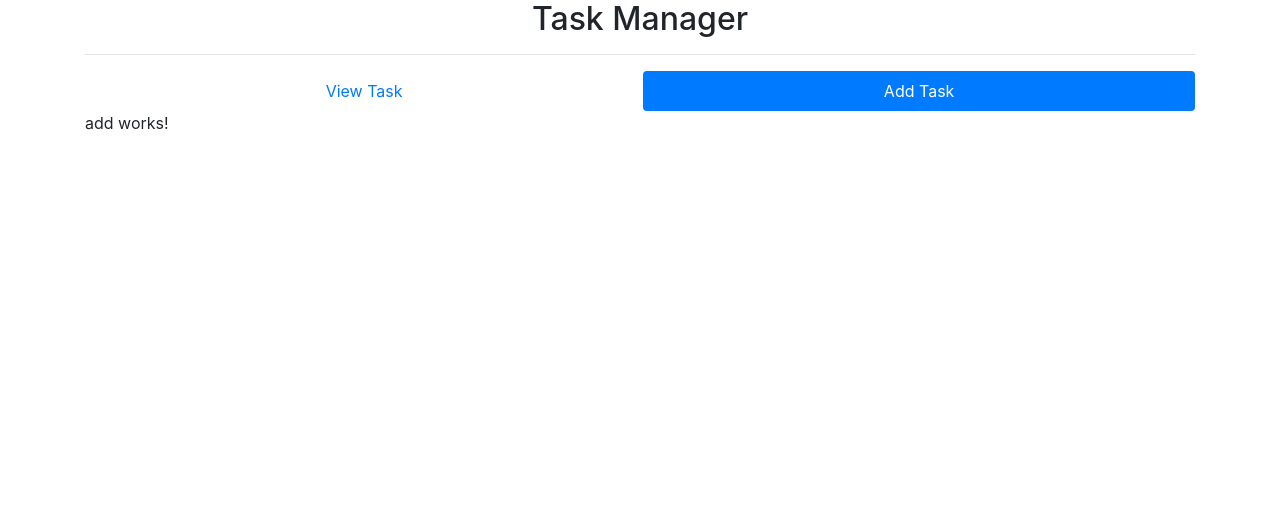
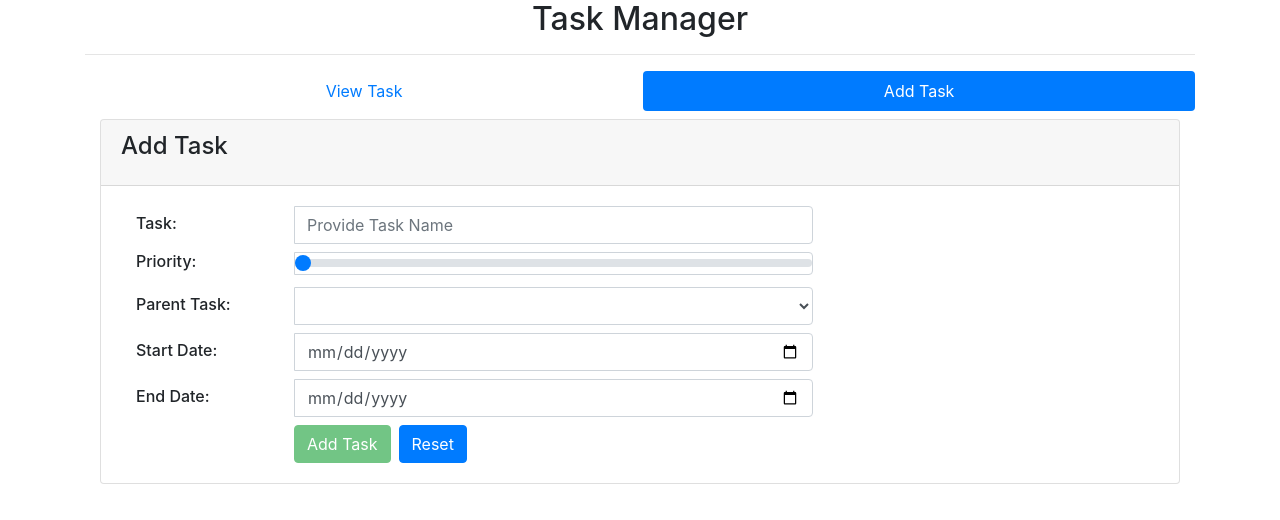
Before and after one commit to selvamsubramani/TaskManager, an Angular app: page /add in a window 1280 px wide. Shown: the top 520 px of the page. Built offline with nearby package versions, Linux system fonts and the light colour scheme.

Commit message:
add & edit component design is completed

```diff
--- a/src/app/ui/add/add.component.html
+++ b/src/app/ui/add/add.component.html
@@ -1 +1,67 @@
-<p>add works!</p>
+<div class="container mt-2">
+    <section name="addtask" class="card">
+        <div class="card-header">
+            <h4 class="card-title">Add Task</h4>
+        </div>
+
+        <div class="card-body">
+
+            <div class="mb-2 input-group">
+                <h6 class="col-1 col-md-2 col-sm-3 mt-2">Task: </h6>
+                <input type="text" class="form-control col-5 col-md-6 col-sm-6"
+                    placeholder="Provide Task Name" required
+                    [(ngModel)]="task.name" #taskname="ngModel">
+                <div *ngIf="taskname.invalid && (taskname.dirty || taskname.touched)"
+                    class="alert alert-danger p-1 ml-1">
+                    Task name is required.
+                </div>
+            </div>
+
+            <div class="mb-2 input-group">
+                <h6 class="col-1 col-md-2 col-sm-3">Priority: </h6>
+                <input type="range" class="form-control custom-range col-5 col-md-6 col-sm-6"
+                    min="0" max="30" value="0" step="1">
+            </div>
+
+            <div class="mb-2 input-group">
+                <h6 class="col-1 col-md-2 col-sm-3 mt-2">Parent Task: </h6>
+                <select class="form-control col-5 col-md-6 col-sm-6" [(ngModel)]="task.parent">
+                    <option *ngFor="let parenttask of parentTasks" [ngValue]="parenttask">
+                        {{ parenttask.name }}
+                    </option>
+                </select>
+            </div>
+
+            <div class="mb-2 input-group">
+                <h6 class="col-1 col-md-2 col-sm-3 mt-2">Start Date: </h6>
+                <input type="date" class="form-control col-5 col-md-6 col-sm-6"
+                    placeholder="Provide Start Date" required
+                    [(ngModel)]="task.startDate" #startdate="ngModel">
+                <div *ngIf="startdate.invalid && (startdate.dirty || startdate.touched)"
+                    class="alert alert-danger p-1 ml-1">
+                    Start Date is required.
+                </div>
+            </div>
+
+            <div class="mb-2 input-group">
+                <h6 class="col-1 col-md-2 col-sm-3 mt-2">End Date: </h6>
+                <input type="date" class="form-control col-5 col-md-6 col-sm-6"
+                    placeholder="Provide End Date" required
+                    [(ngModel)]="task.endDate" #enddate="ngModel">
+                <div *ngIf="enddate.invalid && (enddate.dirty || enddate.touched)"
+                    class="alert alert-danger p-1 ml-1">
+                    End Date is required.
+                </div>
+            </div>
+
+            <div class="input-group">
+                <span class="col-1 col-md-2 col-sm-3"></span>
+                <input type="button" value="Add Task"
+                    class="btn btn-success" (click)="addTask()"
+                    [disabled]="taskname.invalid || startdate.invalid || enddate.invalid">
+                <input type="button" value="Reset"
+                    class="ml-2 btn btn-primary" (click)="reset()">
+            </div>
+        </div>
+    </section>
+</div>
--- a/src/app/ui/add/add.component.ts
+++ b/src/app/ui/add/add.component.ts
@@ -1,4 +1,6 @@
 import { Component, OnInit } from '@angular/core';
+import { Task } from '../../model/task';
+import { DataService } from '../../service/data.service';
 
 @Component({
   selector: 'app-add',
@@ -7,9 +9,25 @@ import { Component, OnInit } from '@angular/core';
 })
 export class AddComponent implements OnInit {
 
-  constructor() { }
+  task: Task;
+  parentTasks: Task[];
 
-  ngOnInit() {
+  constructor(private dataservice:DataService) { }
+
+  ngOnInit()
+  {
+    this.reset();
+    this.parentTasks = new Array();
+  }
+
+  addTask()
+  {
+
+  }
+
+  reset()
+  {
+    this.task = new Task();
   }
 
 }
--- a/src/app/ui/edit/edit.component.html
+++ b/src/app/ui/edit/edit.component.html
@@ -1 +1,67 @@
-<p>edit works!</p>
+<div class="container mt-2">
+        <section name="addtask" class="card">
+            <div class="card-header">
+                <h4 class="card-title">Edit Task</h4>
+            </div>
+
+            <div class="card-body">
+
+                <div class="mb-2 input-group">
+                    <h6 class="col-1 col-md-2 col-sm-3 mt-2">Task: </h6>
+                    <input type="text" class="form-control col-5 col-md-6 col-sm-6"
+                        placeholder="Provide Task Name" required
+                        [(ngModel)]="task.name" #taskname="ngModel">
+                    <div *ngIf="taskname.invalid && (taskname.dirty || taskname.touched)"
+                        class="alert alert-danger p-1 ml-1">
+                        Task name is required.
+                    </div>
+                </div>
+
+                <div class="mb-2 input-group">
+                    <h6 class="col-1 col-md-2 col-sm-3">Priority: </h6>
+                    <input type="range" class="form-control custom-range col-5 col-md-6 col-sm-6"
+                        min="0" max="30" value="0" step="1">
+                </div>
+
+                <div class="mb-2 input-group">
+                    <h6 class="col-1 col-md-2 col-sm-3 mt-2">Parent Task: </h6>
+                    <select class="form-control col-5 col-md-6 col-sm-6" [(ngModel)]="task.parent">
+                        <option *ngFor="let parenttask of parentTasks" [ngValue]="parenttask">
+                            {{ parenttask.name }}
+                        </option>
+                    </select>
+                </div>
+
+                <div class="mb-2 input-group">
+                    <h6 class="col-1 col-md-2 col-sm-3 mt-2">Start Date: </h6>
+                    <input type="date" class="form-control col-5 col-md-6 col-sm-6"
+                        placeholder="Provide Start Date" required
+                        [(ngModel)]="task.startDate" #startdate="ngModel">
+                    <div *ngIf="startdate.invalid && (startdate.dirty || startdate.touched)"
+                        class="alert alert-danger p-1 ml-1">
+                        Start Date is required.
+                    </div>
+                </div>
+
+                <div class="mb-2 input-group">
+                    <h6 class="col-1 col-md-2 col-sm-3 mt-2">End Date: </h6>
+                    <input type="date" class="form-control col-5 col-md-6 col-sm-6"
+                        placeholder="Provide End Date" required
+                        [(ngModel)]="task.endDate" #enddate="ngModel">
+                    <div *ngIf="enddate.invalid && (enddate.dirty || enddate.touched)"
+                        class="alert alert-danger p-1 ml-1">
+                        End Date is required.
+                    </div>
+                </div>
+
+                <div class="input-group">
+                    <span class="col-1 col-md-2 col-sm-3"></span>
+                    <input type="button" value="Update Task"
+                        class="btn btn-success" (click)="updateTask()"
+                        [disabled]="taskname.invalid || startdate.invalid || enddate.invalid">
+                    <input type="button" value="Cancel"
+                        class="ml-2 btn btn-primary" (click)="cancel()">
+                </div>
+            </div>
+        </section>
+    </div>
--- a/src/app/ui/edit/edit.component.ts
+++ b/src/app/ui/edit/edit.component.ts
@@ -1,4 +1,6 @@
 import { Component, OnInit } from '@angular/core';
+import { Task } from '../../model/task';
+import { DataService } from '../../service/data.service';
 
 @Component({
   selector: 'app-edit',
@@ -7,9 +9,22 @@ import { Component, OnInit } from '@angular/core';
 })
 export class EditComponent implements OnInit {
 
-  constructor() { }
+  task: Task;
+  parentTasks: Task[];
 
-  ngOnInit() {
+  constructor(private dataservice:DataService) { }
+
+  ngOnInit()
+  {
+    this.task = new Task();
+    this.parentTasks = new Array();
   }
+  updateTask()
+  {
 
+  }
+  cancel()
+  {
+
+  }
 }
--- a/src/app/ui/view/view.component.html
+++ b/src/app/ui/view/view.component.html
@@ -1,4 +1,4 @@
-<div>
+<section name="viewtask" class="mt-2">
     <section name="search" class="card">
         <div class="card-body">
             <div class="input-group mb-2">
@@ -84,4 +84,4 @@
             </div>
         </div>
     </section>
-</div>
+</section>
```
